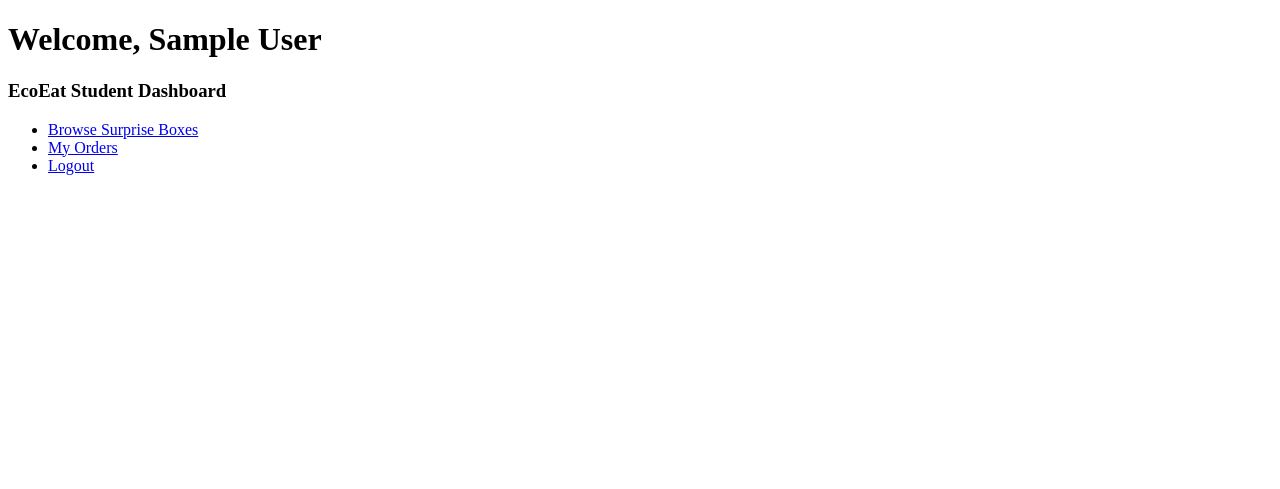
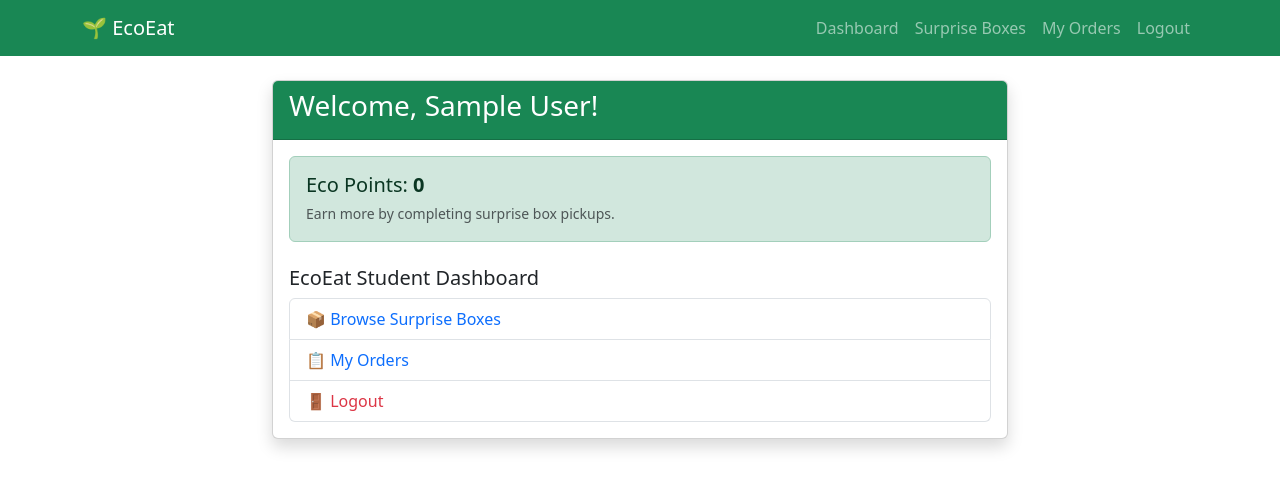
Before and after one commit to TK095/EcoEat, a Flask app: page /dashboard in a window 1280 px wide. Shown: the top 489 px of the page. Run offline with Flask 3, Linux system fonts and the light colour scheme; the visitor is signed in with stand-in values (Sample User, id 1); data that the repository does not hold is empty; some libraries are stand-ins or nearby versions.

Commit message:
Enhance registration and dashboard features: Implemented email uniqueness check during registration, added flash messages for user feedback, and improved dashboard layout with eco points display. Updated templates to use Bootstrap for better styling and responsiveness.

```diff
--- /dev/null
+++ b/admin_seed.sql
@@ -0,0 +1,4 @@
+-- Run once in MySQL (ecoeat database) if you have no admin account yet.
+
+INSERT INTO Admins (username, password)
+VALUES ('admin', 'admin123');
--- a/app.py
+++ b/app.py
@@ -1,4 +1,5 @@
-from flask import Flask, render_template, request, redirect, session
+from flask import Flask, render_template, request, redirect, session, flash
+from MySQLdb import IntegrityError
 from db_config import mysql
 
 app = Flask(__name__)
@@ -27,26 +28,31 @@ def home():
 def register():
 
     if request.method == 'POST':
-
         full_name = request.form['full_name']
         email = request.form['email']
         password = request.form['password']
 
         cur = mysql.connection.cursor()
+        cur.execute("SELECT student_id FROM Students WHERE email = %s", (email,))
+        if cur.fetchone():
+            cur.close()
+            flash('Email already registered. Please login or use a different email.', 'danger')
+            return redirect('/register')
 
-        query = """
-        INSERT INTO Students (full_name, email, password)
-        VALUES (%s, %s, %s)
-        """
+        try:
+            cur.execute("""
+                INSERT INTO Students (full_name, email, password)
+                VALUES (%s, %s, %s)
+            """, (full_name, email, password))
+            mysql.connection.commit()
+        except IntegrityError:
+            mysql.connection.rollback()
+            flash('Email already registered. Please login or use a different email.', 'danger')
+            return redirect('/register')
+        finally:
+            cur.close()
 
-        values = (full_name, email, password)
-
-        cur.execute(query, values)
-
-        mysql.connection.commit()
-
-        cur.close()
-
+        flash('Registration successful! Please log in.', 'success')
         return redirect('/login')
 
     return render_template('register.html')
@@ -83,7 +89,8 @@ def login():
             return redirect('/dashboard')
 
         else:
-            return "Invalid email or password"
+            flash('Invalid email or password.', 'danger')
+            return redirect('/login')
 
     return render_template('login.html')
 
@@ -96,9 +103,16 @@ def dashboard():
     if 'student_id' not in session:
         return redirect('/login')
 
+    cur = mysql.connection.cursor()
+    cur.execute("SELECT eco_points FROM Students WHERE student_id = %s", (session['student_id'],))
+    row = cur.fetchone()
+    cur.close()
+    eco_points = row[0] if row else 0
+
     return render_template(
         'dashboard.html',
-        name=session['student_name']
+        name=session['student_name'],
+        eco_points=eco_points
     )
 
 # =========================
@@ -164,40 +178,46 @@ def reserve_box(box_id):
     box = cur.fetchone()
 
     if box is None:
-        return "Box not found or not available"
+        cur.close()
+        flash('Box not found or not available.', 'danger')
+        return redirect('/boxes')
 
     discounted_price = box[0]
     quantity_available = box[1]
 
     if quantity_available <= 0:
-        return "Box is out of stock"
+        cur.close()
+        flash('Box is out of stock.', 'warning')
+        return redirect('/boxes')
 
-    # Create reservation with Reserved status
-    insert_query = """
-    INSERT INTO Orders
-    (student_id, box_id, total_price, order_status)
-    VALUES (%s, %s, %s, 'Reserved')
-    """
+    try:
+        cur.execute("""
+            INSERT INTO Orders
+            (student_id, box_id, total_price, order_status)
+            VALUES (%s, %s, %s, 'Reserved')
+        """, (student_id, box_id, discounted_price))
 
-    cur.execute(
-        insert_query,
-        (student_id, box_id, discounted_price)
-    )
+        cur.execute("""
+            UPDATE Surprise_Boxes
+            SET quantity_available = quantity_available - 1
+            WHERE box_id = %s AND quantity_available > 0 AND status = 'Available'
+        """, (box_id,))
 
-    # Reduce quantity
-    update_query = """
-    UPDATE Surprise_Boxes
-    SET quantity_available = quantity_available - 1
-    WHERE box_id = %s
-    """
+        if cur.rowcount == 0:
+            mysql.connection.rollback()
+            flash('Could not reserve — box may be out of stock. Please try again.', 'warning')
+            return redirect('/boxes')
 
-    cur.execute(update_query, (box_id,))
+        mysql.connection.commit()
+        flash('Reservation successful! View it in My Orders.', 'success')
+    except Exception:
+        mysql.connection.rollback()
+        flash('Reservation failed. Please try again.', 'danger')
+        return redirect('/boxes')
+    finally:
+        cur.close()
 
-    mysql.connection.commit()
-
-    cur.close()
-
-    return redirect('/boxes')
+    return redirect('/orders')
 
 # =========================
 # STUDENT ORDER HISTORY
@@ -240,11 +260,13 @@ def cancel_order(order_id):
 
     if not order:
         cur.close()
-        return "Order not found"
+        flash('Order not found.', 'danger')
+        return redirect('/orders')
 
     if order[0] != 'Reserved':
         cur.close()
-        return "Only reserved orders can be cancelled"
+        flash('Only reserved orders can be cancelled.', 'warning')
+        return redirect('/orders')
 
     box_id = order[1]
 
@@ -258,6 +280,7 @@ def cancel_order(order_id):
     mysql.connection.commit()
     cur.close()
 
+    flash('Reservation cancelled.', 'success')
     return redirect('/orders')
 
 # =========================
@@ -279,7 +302,8 @@ def vendor_login():
             session['vendor_name'] = vendor[1]
             return redirect('/vendor/dashboard')
         else:
-            return "Invalid vendor credentials"
+            flash('Invalid vendor credentials.', 'danger')
+            return redirect('/vendor/login')
     return render_template('vendor_login.html')
 
 # =========================
@@ -306,8 +330,7 @@ def vendor_dashboard():
 # =========================
 @app.route('/vendor/logout')
 def vendor_logout():
-    session.pop('vendor_id', None)
-    session.pop('vendor_name', None)
+    session.clear()
     return redirect('/vendor/login')
 
 # =========================
@@ -357,7 +380,8 @@ def edit_box(box_id):
         existing = cur.fetchone()
         if not existing or existing[0] == 'Deleted':
             cur.close()
-            return "This box has been deactivated and cannot be edited"
+            flash('This box has been deactivated and cannot be edited.', 'warning')
+            return redirect('/vendor/dashboard')
 
         title = request.form['title']
         description = request.form['description']
@@ -384,9 +408,11 @@ def edit_box(box_id):
     box = cur.fetchone()
     cur.close()
     if not box:
-        return "Box not found or you don't own it"
+        flash('Box not found or you do not own it.', 'danger')
+        return redirect('/vendor/dashboard')
     if box[10] == 'Deleted':
-        return "This box has been deactivated and cannot be edited"
+        flash('This box has been deactivated and cannot be edited.', 'warning')
+        return redirect('/vendor/dashboard')
     return render_template('edit_box.html', box=box)
 
 # =========================
@@ -399,11 +425,26 @@ def delete_box(box_id):
 
     cur = mysql.connection.cursor()
     cur.execute("""
+        SELECT COUNT(*) FROM Orders
+        JOIN Surprise_Boxes ON Orders.box_id = Surprise_Boxes.box_id
+        WHERE Surprise_Boxes.box_id = %s
+          AND Surprise_Boxes.vendor_id = %s
+          AND Orders.order_status = 'Reserved'
+    """, (box_id, session['vendor_id']))
+    reserved_count = cur.fetchone()[0]
+
+    if reserved_count > 0:
+        cur.close()
+        flash('Cannot deactivate: this box has active reserved orders. Complete or wait for cancellations first.', 'warning')
+        return redirect('/vendor/dashboard')
+
+    cur.execute("""
         UPDATE Surprise_Boxes SET status = 'Deleted'
         WHERE box_id=%s AND vendor_id=%s
     """, (box_id, session['vendor_id']))
     mysql.connection.commit()
     cur.close()
+    flash('Surprise box deactivated.', 'success')
     return redirect('/vendor/dashboard')
 
 # =========================
@@ -468,40 +509,145 @@ def complete_reservation(order_id):
 
     if not order:
         cur.close()
-        return "Order not found or you don't have permission to modify it"
+        flash('Order not found or you do not have permission to modify it.', 'danger')
+        return redirect('/vendor/reservations')
 
     if order[1] == 'Completed':
         cur.close()
-        return "This reservation has already been completed"
+        flash('This reservation has already been completed.', 'info')
+        return redirect('/vendor/reservations')
 
     if order[1] != 'Reserved':
         cur.close()
-        return "Only reserved orders can be marked as completed"
+        flash('Only reserved orders can be marked as completed.', 'warning')
+        return redirect('/vendor/reservations')
 
-    # Update order status to 'Completed'
-    update_query = "UPDATE Orders SET order_status = 'Completed' WHERE order_id = %s"
-    cur.execute(update_query, (order_id,))
+    cur.execute("""
+        UPDATE Orders SET order_status = 'Completed'
+        WHERE order_id = %s AND order_status = 'Reserved'
+    """, (order_id,))
 
-    # Award eco points to student
-    eco_points = order[2]  # eco_points_reward from Surprise_Boxes
+    if cur.rowcount == 0:
+        cur.close()
+        flash('Order was already completed or cancelled.', 'warning')
+        return redirect('/vendor/reservations')
+
+    eco_points = order[2]
     student_id = order[3]
 
-    # Update student's total eco points
-    update_points = "UPDATE Students SET eco_points = eco_points + %s WHERE student_id = %s"
-    cur.execute(update_points, (eco_points, student_id))
-
-    # Log the points transaction
-    log_query = """
+    cur.execute("UPDATE Students SET eco_points = eco_points + %s WHERE student_id = %s",
+                (eco_points, student_id))
+    reason = f"Completed reservation #{order_id} - Surprise Box pickup confirmed"
+    cur.execute("""
         INSERT INTO Eco_Point_Log (student_id, points_earned, reason)
         VALUES (%s, %s, %s)
-    """
-    reason = f"Completed reservation #{order_id} - Surprise Box pickup confirmed"
-    cur.execute(log_query, (student_id, eco_points, reason))
+    """, (student_id, eco_points, reason))
 
     mysql.connection.commit()
     cur.close()
 
+    flash(f'Pickup confirmed. {eco_points} eco points awarded to the student.', 'success')
     return redirect('/vendor/reservations')
+
+# =========================
+# ADMIN LOGIN
+# =========================
+@app.route('/admin/login', methods=['GET', 'POST'])
+def admin_login():
+    if request.method == 'POST':
+        username = request.form['username']
+        password = request.form['password']
+
+        cur = mysql.connection.cursor()
+        cur.execute("SELECT * FROM Admins WHERE username = %s AND password = %s", (username, password))
+        admin = cur.fetchone()
+        cur.close()
+
+        if admin:
+            session.clear()
+            session['admin_id'] = admin[0]
+            session['admin_name'] = admin[1]  # username
+            return redirect('/admin/dashboard')
+        flash('Invalid admin credentials.', 'danger')
+        return redirect('/admin/login')
+
+    return render_template('admin_login.html')
+
+# =========================
+# ADMIN DASHBOARD
+# =========================
+@app.route('/admin/dashboard')
+def admin_dashboard():
+    if 'admin_id' not in session:
+        return redirect('/admin/login')
+
+    cur = mysql.connection.cursor()
+
+    cur.execute("SELECT COUNT(*) FROM Orders WHERE order_status = 'Completed'")
+    meals_rescued = cur.fetchone()[0]
+
+    cur.execute("SELECT COALESCE(SUM(points_earned), 0) FROM Eco_Point_Log")
+    eco_points_distributed = cur.fetchone()[0]
+
+    cur.execute("SELECT COUNT(*) FROM Students")
+    total_students = cur.fetchone()[0]
+
+    cur.execute("SELECT COUNT(*) FROM Vendors")
+    total_vendors = cur.fetchone()[0]
+
+    cur.execute("SELECT COUNT(*) FROM Surprise_Boxes WHERE status != 'Deleted'")
+    active_boxes = cur.fetchone()[0]
+
+    cur.execute("""
+        SELECT order_status, COUNT(*) AS cnt
+        FROM Orders
+        GROUP BY order_status
+    """)
+    order_stats = cur.fetchall()
+
+    cur.execute("""
+        SELECT full_name, eco_points
+        FROM Students
+        ORDER BY eco_points DESC
+        LIMIT 5
+    """)
+    top_students = cur.fetchall()
+
+    cur.execute("""
+        SELECT Vendors.vendor_name, COUNT(*) AS completed_orders
+        FROM Orders
+        JOIN Surprise_Boxes ON Orders.box_id = Surprise_Boxes.box_id
+        JOIN Vendors ON Surprise_Boxes.vendor_id = Vendors.vendor_id
+        WHERE Orders.order_status = 'Completed'
+        GROUP BY Vendors.vendor_id, Vendors.vendor_name
+        ORDER BY completed_orders DESC
+        LIMIT 5
+    """)
+    top_vendors = cur.fetchall()
+
+    cur.close()
+
+    return render_template(
+        'admin_dashboard.html',
+        name=session['admin_name'],
+        meals_rescued=meals_rescued,
+        eco_points_distributed=eco_points_distributed,
+        total_students=total_students,
+        total_vendors=total_vendors,
+        active_boxes=active_boxes,
+        order_stats=order_stats,
+        top_students=top_students,
+        top_vendors=top_vendors
+    )
+
+# =========================
+# ADMIN LOGOUT
+# =========================
+@app.route('/admin/logout')
+def admin_logout():
+    session.clear()
+    return redirect('/admin/login')
+
 # =========================
 # TEST DATABASE CONNECTION
 # =========================
--- a/templates/base.html
+++ b/templates/base.html
@@ -22,11 +22,16 @@
                         <li class="nav-item"><a class="nav-link" href="/orders">My Orders</a></li>
                         <li class="nav-item"><a class="nav-link" href="/logout">Logout</a></li>
                     {% elif session.vendor_id %}
-                        <li class="nav-item"><a class="nav-link" href="/vendor/dashboard">Vendor Dashboard</a></li>
+                        <li class="nav-item"><a class="nav-link" href="/vendor/dashboard">Dashboard</a></li>
+                        <li class="nav-item"><a class="nav-link" href="/vendor/reservations">Reservations</a></li>
                         <li class="nav-item"><a class="nav-link" href="/vendor/logout">Logout</a></li>
+                    {% elif session.admin_id %}
+                        <li class="nav-item"><a class="nav-link" href="/admin/dashboard">Analytics</a></li>
+                        <li class="nav-item"><a class="nav-link" href="/admin/logout">Logout</a></li>
                     {% else %}
                         <li class="nav-item"><a class="nav-link" href="/login">Student Login</a></li>
                         <li class="nav-item"><a class="nav-link" href="/vendor/login">Vendor Login</a></li>
+                        <li class="nav-item"><a class="nav-link" href="/admin/login">Admin</a></li>
                         <li class="nav-item"><a class="nav-link" href="/register">Register</a></li>
                     {% endif %}
                 </ul>
@@ -35,6 +40,16 @@
     </nav>
 
     <div class="container mt-4">
+        {% with messages = get_flashed_messages(with_categories=true) %}
+            {% if messages %}
+                {% for category, message in messages %}
+                <div class="alert alert-{{ category }} alert-dismissible fade show" role="alert">
+                    {{ message }}
+                    <button type="button" class="btn-close" data-bs-dismiss="alert" aria-label="Close"></button>
+                </div>
+                {% endfor %}
+            {% endif %}
+        {% endwith %}
         {% block content %}{% endblock %}
     </div>
 
--- a/templates/dashboard.html
+++ b/templates/dashboard.html
@@ -1,27 +1,27 @@
-<!DOCTYPE html>
-<html>
-<head>
-    <title>Dashboard</title>
-</head>
-<body>
+{% extends "base.html" %}
 
-    <h1>Welcome, {{ name }}</h1>
+{% block title %}Student Dashboard{% endblock %}
 
-    <h3>EcoEat Student Dashboard</h3>
-
-    <ul>
-        <li>
-            <a href="/boxes">Browse Surprise Boxes</a>
-        </li>
-
-        <li>
-            <a href="/orders">My Orders</a>
-        </li>
-
-        <li>
-            <a href="/logout">Logout</a>
-        </li>
-    </ul>
-
-</body>
-</html>
+{% block content %}
+<div class="row">
+    <div class="col-md-8 mx-auto">
+        <div class="card shadow">
+            <div class="card-header bg-success text-white">
+                <h3>Welcome, {{ name }}!</h3>
+            </div>
+            <div class="card-body">
+                <div class="alert alert-success mb-4">
+                    <h5 class="mb-1">Eco Points: <strong>{{ eco_points }}</strong></h5>
+                    <small class="text-muted">Earn more by completing surprise box pickups.</small>
+                </div>
+                <h5>EcoEat Student Dashboard</h5>
+                <ul class="list-group">
+                    <li class="list-group-item"><a href="/boxes" class="text-decoration-none">📦 Browse Surprise Boxes</a></li>
+                    <li class="list-group-item"><a href="/orders" class="text-decoration-none">📋 My Orders</a></li>
+                    <li class="list-group-item"><a href="/logout" class="text-decoration-none text-danger">🚪 Logout</a></li>
+                </ul>
+            </div>
+        </div>
+    </div>
+</div>
+{% endblock %}
--- a/templates/orders.html
+++ b/templates/orders.html
@@ -38,6 +38,8 @@
                                             <span class="badge bg-success">Completed</span>
                                         {% elif order[4] == 'Cancelled' %}
                                             <span class="badge bg-secondary">Cancelled</span>
+                                        {% elif not order[4] %}
+                                            <span class="badge bg-secondary">Unknown</span>
                                         {% else %}
                                             <span class="badge bg-secondary">{{ order[4] }}</span>
                                         {% endif %}
```
Also changed, not shown: templates/admin_dashboard.html (added, +151 -0 lines), templates/admin_login.html (added, +32 -0 lines), templates/index.html (+15 -11 lines), templates/register.html (+32 -34 lines).
